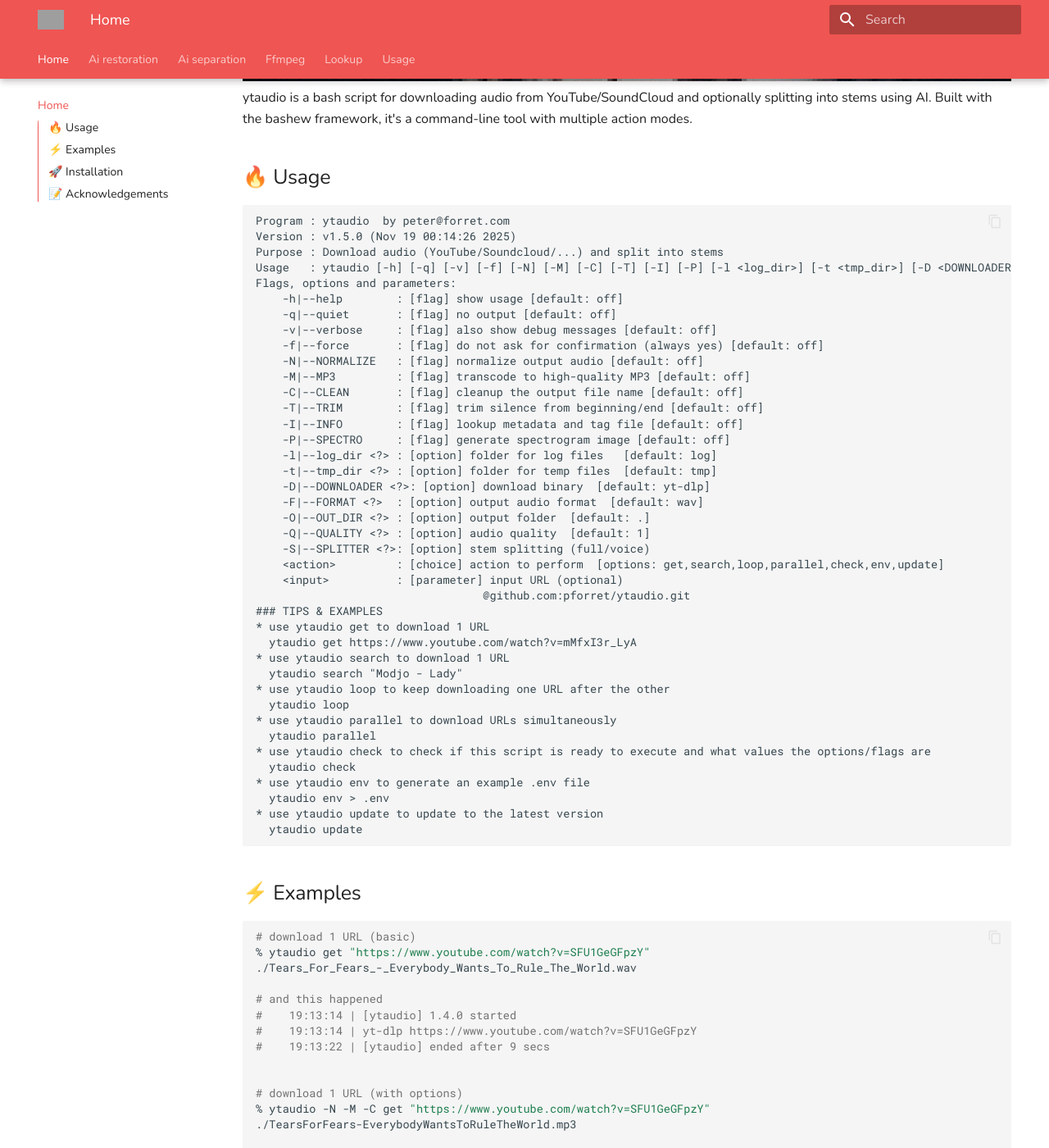
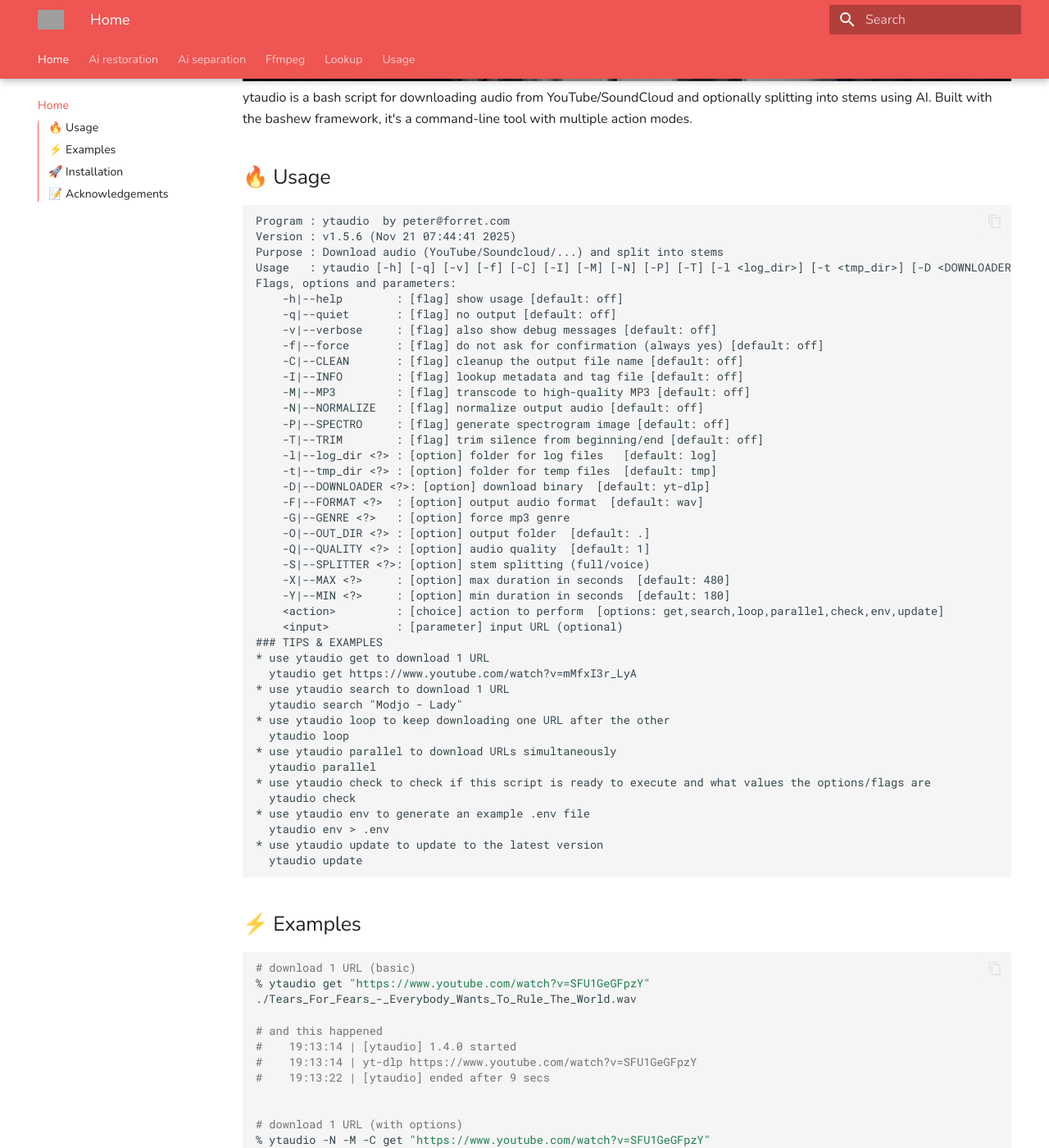
Before and after one commit to pforret/ytaudio, an MkDocs documentation site: the page built from docs/index.md, in a window 1280 px wide and 1400 px high, scrolled down 658 px. Shown: the whole window at 82% size. Built offline with MkDocs 1.6.1 and Material for MkDocs 9.7.7, drawn with Linux system fonts in a browser that asks for light colours; grey boxes are pictures that could not be loaded.

Commit message:
MOD: index.md ytaudio.sh

````diff
--- a/docs/index.md
+++ b/docs/index.md
@@ -16,30 +16,32 @@ Built with the bashew framework, it's a command-line tool with multiple action m
 
 ```
 Program : ytaudio  by peter@forret.com
-Version : v1.5.0 (Nov 19 00:14:26 2025)
+Version : v1.5.6 (Nov 21 07:44:41 2025)
 Purpose : Download audio (YouTube/Soundcloud/...) and split into stems
-Usage   : ytaudio [-h] [-q] [-v] [-f] [-N] [-M] [-C] [-T] [-I] [-P] [-l <log_dir>] [-t <tmp_dir>] [-D <DOWNLOADER>] [-F <FORMAT>] [-O <OUT_DIR>] [-Q <QUALITY>] [-S <SPLITTER>] <action> <input?>
+Usage   : ytaudio [-h] [-q] [-v] [-f] [-C] [-I] [-M] [-N] [-P] [-T] [-l <log_dir>] [-t <tmp_dir>] [-D <DOWNLOADER>] [-F <FORMAT>] [-G <GENRE>] [-O <OUT_DIR>] [-Q <QUALITY>] [-S <SPLITTER>] [-X <MAX>] [-Y <MIN>] <action> <input?>
 Flags, options and parameters:
     -h|--help        : [flag] show usage [default: off]
     -q|--quiet       : [flag] no output [default: off]
     -v|--verbose     : [flag] also show debug messages [default: off]
     -f|--force       : [flag] do not ask for confirmation (always yes) [default: off]
+    -C|--CLEAN       : [flag] cleanup the output file name [default: off]
+    -I|--INFO        : [flag] lookup metadata and tag file [default: off]
+    -M|--MP3         : [flag] transcode to high-quality MP3 [default: off]
     -N|--NORMALIZE   : [flag] normalize output audio [default: off]
-    -M|--MP3         : [flag] transcode to high-quality MP3 [default: off]
-    -C|--CLEAN       : [flag] cleanup the output file name [default: off]
+    -P|--SPECTRO     : [flag] generate spectrogram image [default: off]
     -T|--TRIM        : [flag] trim silence from beginning/end [default: off]
-    -I|--INFO        : [flag] lookup metadata and tag file [default: off]
-    -P|--SPECTRO     : [flag] generate spectrogram image [default: off]
     -l|--log_dir <?> : [option] folder for log files   [default: log]
     -t|--tmp_dir <?> : [option] folder for temp files  [default: tmp]
     -D|--DOWNLOADER <?>: [option] download binary  [default: yt-dlp]
     -F|--FORMAT <?>  : [option] output audio format  [default: wav]
+    -G|--GENRE <?>   : [option] force mp3 genre
     -O|--OUT_DIR <?> : [option] output folder  [default: .]
     -Q|--QUALITY <?> : [option] audio quality  [default: 1]
     -S|--SPLITTER <?>: [option] stem splitting (full/voice)
+    -X|--MAX <?>     : [option] max duration in seconds  [default: 480]
+    -Y|--MIN <?>     : [option] min duration in seconds  [default: 180]
     <action>         : [choice] action to perform  [options: get,search,loop,parallel,check,env,update]
     <input>          : [parameter] input URL (optional)
-                                  @github.com:pforret/ytaudio.git
 ### TIPS & EXAMPLES
 * use ytaudio get to download 1 URL
   ytaudio get https://www.youtube.com/watch?v=mMfxI3r_LyA
````
Also changed, not shown: 1 other file.
